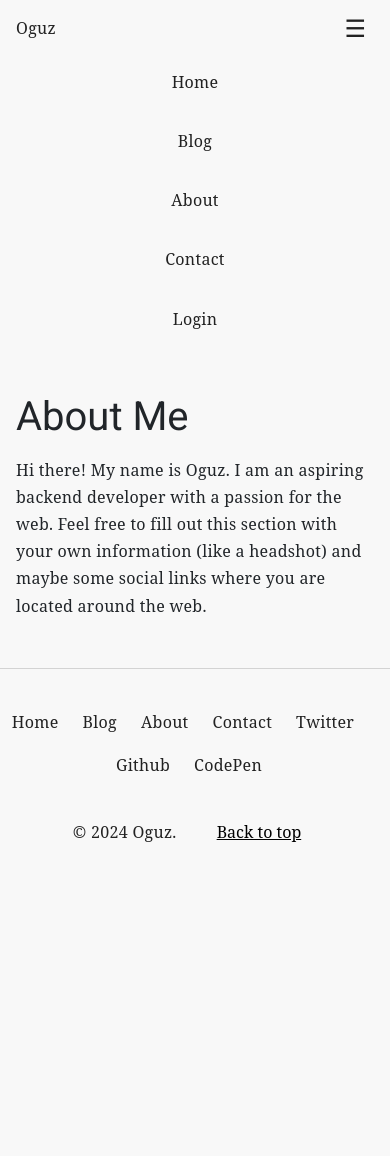
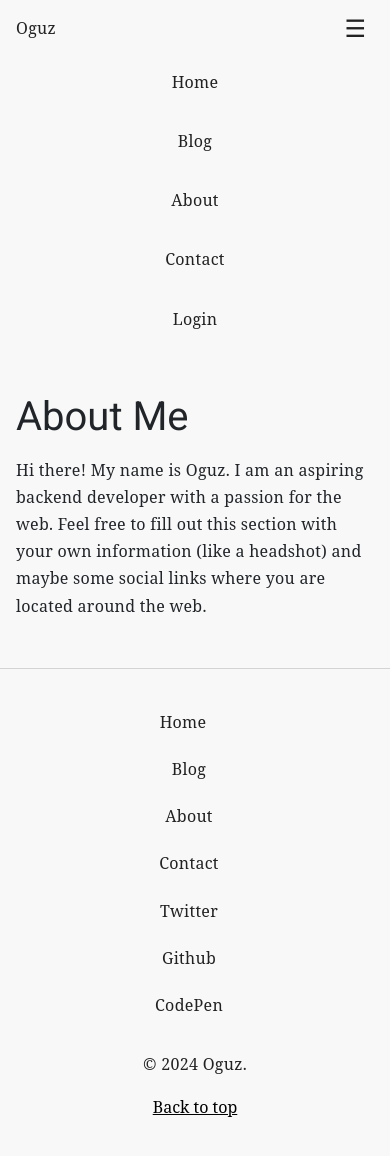
Before and after one commit to oguzcanyildirim/blog-website-client, an Angular app: page /about in a window 390 px wide. Before the commit the page ends 882 px from the top, so only its background shows below. Built offline with nearby package versions, Linux system fonts and the light colour scheme.

Commit message:
responsive fixes for post detail and footer

```diff
--- a/src/app/components/common/footer/footer.component.css
+++ b/src/app/components/common/footer/footer.component.css
@@ -110,3 +110,19 @@ footer .row {
     justify-content: center;
     margin: 1rem auto;
 }
+
+@media screen and (max-width: 768px) {
+    .footer-nav {
+        flex-direction: column;
+        gap: .25rem;
+    }
+
+    .copyright {
+        flex-direction: column;
+        gap: .5rem;
+    }
+
+    .copyright button {
+        margin-left: 0;
+    }
+}
--- a/src/app/components/post/post.component.css
+++ b/src/app/components/post/post.component.css
@@ -83,8 +83,33 @@ article img {
     color: var(--link-accessible);
 }
 
+::ng-deep article .body pre {
+    overflow-x: auto;
+}
+
+::ng-deep article .body img {
+    max-width: 100%;
+    height: auto;
+}
+
+@media screen and (max-width: 768px) {
+    article h1 {
+        font-size: 1.75rem;
+    }
+
+    .post-btns {
+        flex-direction: column;
+        gap: .5rem;
+    }
+
+    .post-btns button {
+        width: 100%;
+    }
+}
+
 @media screen and (max-width: 550px) {
     .wrapper {
         margin: .25rem auto 1.5rem auto;
+        padding: .5rem;
     }
 }
```
